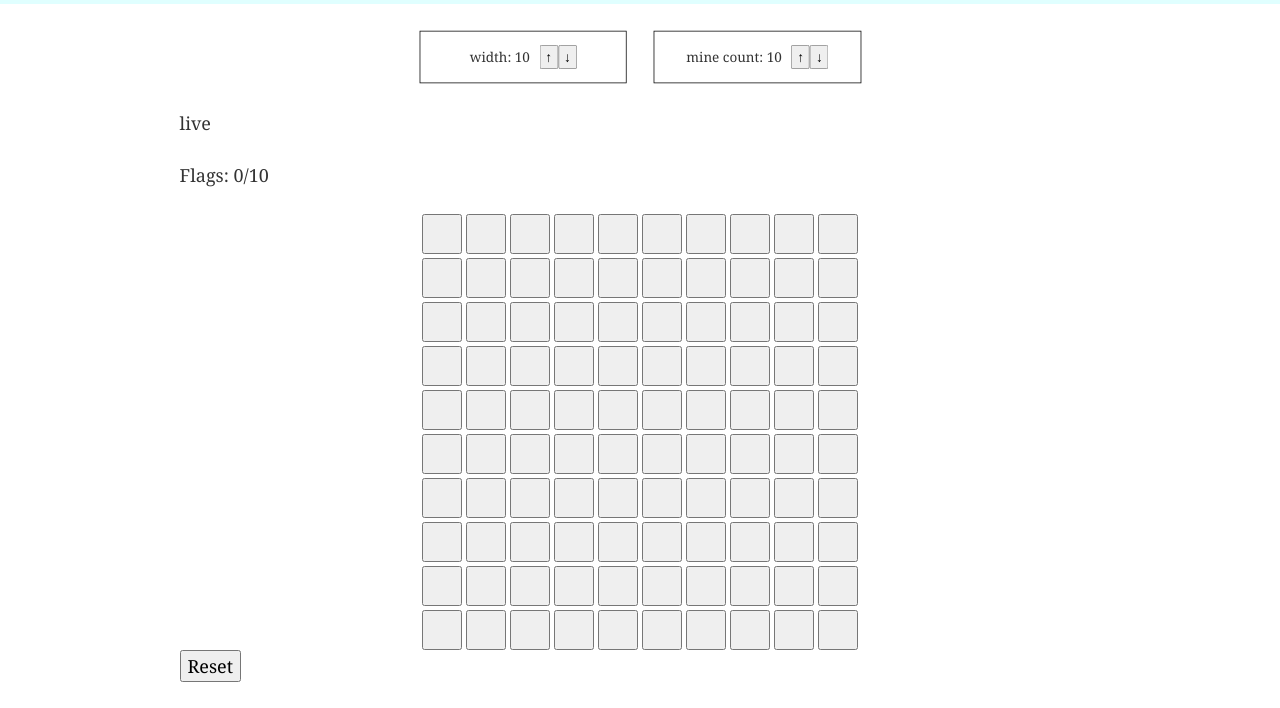
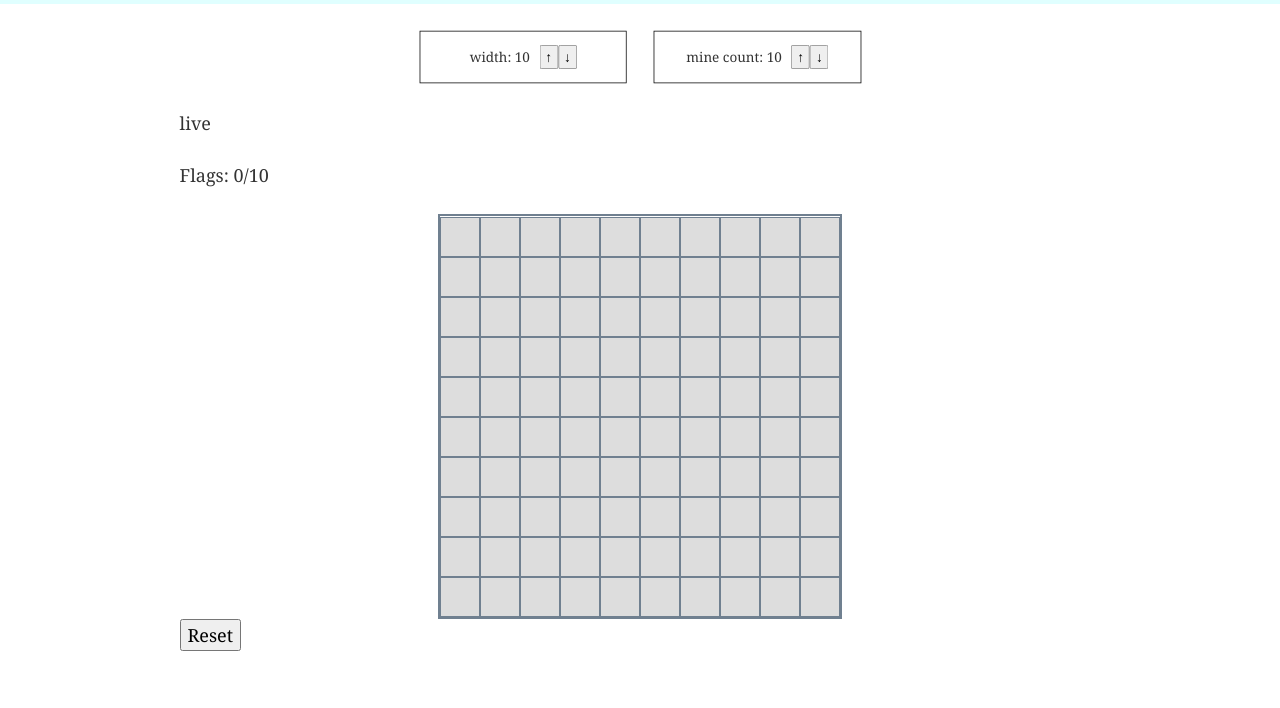
Before and after one commit to LucasLombardo/minesweeper, a Gatsby site: page / in a window 1280 px wide. Shown: the part 95-803 px from the top of the page. Built offline with nearby package versions, Linux system fonts and the light colour scheme; Gatsby itself is replaced by a stand-in of ours.

Commit message:
add styling and logic to avoid flash of next board

```diff
--- a/src/components/Gameboard.js
+++ b/src/components/Gameboard.js
@@ -10,13 +10,21 @@ const Board = styled.div`
   display: grid;
   justify-content: center;
   margin: 0 auto;
-  grid-gap: 4px;
+  /* grid-gap: 1px; */
+  border: 2px solid slategray;
+  width: fit-content;
+  padding-top: 1px;
   button {
     height: ${SPACE_WIDTH};
   }
+  &.changing {
+    span {
+      opacity: 0;
+    }
+  }
 `
 
-const Gameboard = ({ boardWidth, mineCount }) => {
+const Gameboard = ({ boardWidth, mineCount, preventSpaceFlash, boardClass }) => {
   const [status, setStatus] = useState(`live`)
   const [spaces, setSpaces] = useState([])
   const [flagCount, setFlagCount] = useState(0)
@@ -25,7 +33,10 @@ const Gameboard = ({ boardWidth, mineCount }) => {
     setSpaces(initializeBoard(boardWidth, mineCount))
   }, [boardWidth, mineCount])
 
-  const resetBoard = () => setSpaces(initializeBoard(boardWidth, mineCount))
+  const resetBoard = () => {
+    preventSpaceFlash();
+    setSpaces(initializeBoard(boardWidth, mineCount))
+  }
 
   const checkWin = () => {
     if (status === "live") {
@@ -75,6 +86,7 @@ const Gameboard = ({ boardWidth, mineCount }) => {
       </p>
       <Board
         style={{ gridTemplateColumns: `repeat(${boardWidth}, ${SPACE_WIDTH})` }}
+        className={boardClass}
       >
         {spaces.map((s, i) => (
           <Space
--- a/src/components/Space.js
+++ b/src/components/Space.js
@@ -1,4 +1,15 @@
 import React, { useState, useEffect } from "react"
+import styled from 'styled-components'
+
+const SpaceButton = styled.button`
+  border: 1px solid slategray;
+  background-color: #DDD;
+  outline: none;
+  &.shown {
+    border: 1px solid lightgray;
+    background-color: #FFF;
+  }
+`;
 
 const Space = ({
   spaceData,
@@ -49,12 +60,14 @@ const Space = ({
     setFlagged(!flagged)
   }
 
-  const display = spaceData.isMine ? "💣" : spaceData.value
+  let display = spaceData.isMine ? "💣" : spaceData.value
+  if(display === 0) display = ''
   const unshownDisplay = flagged ? "🚩" : ""
+  const classes = showSpace ? "shown" : "unshown";
   return (
-    <button onClick={handleClick} onContextMenu={handleLeftClick}>
-      {showSpace ? display : unshownDisplay}
-    </button>
+    <SpaceButton className={classes} onClick={handleClick} onContextMenu={handleLeftClick}>
+      <span>{showSpace ? display : unshownDisplay}</span>
+    </SpaceButton>
   )
 }
 
--- a/src/pages/index.js
+++ b/src/pages/index.js
@@ -15,11 +15,19 @@ const Adjusters = styled.div`
 const IndexPage = () => {
   const [width, setWidth] = useState(10)
   const [mines, setMines] = useState(10)
+  const [boardClass, setBoardClass] = useState(`normal`)
+
+  const preventSpaceFlash = () => {
+    setBoardClass('changing');
+    setTimeout(() => setBoardClass('normal'), 100);
+  }
 
   const incrementWidth = () => {
+    preventSpaceFlash()
     if (width < 25) setWidth(width + 1)
   }
   const decrementWidth = () => {
+    preventSpaceFlash()
     if (width > 1) setWidth(width - 1)
     if ((width - 1) ** 2 < mines) {
       setMines((width - 1) ** 2)
@@ -27,9 +35,11 @@ const IndexPage = () => {
   }
 
   const incrementMines = () => {
+    preventSpaceFlash()
     if (mines < width ** 2) setMines(mines + 1)
   }
   const decrementMines = () => {
+    preventSpaceFlash()
     if (mines > 0) setMines(mines - 1)
   }
 
@@ -44,7 +54,7 @@ const IndexPage = () => {
         </ArrowAdjusters>
       </Adjusters>
       <SEO title="Minesweeper" keywords={[`minesweeper`, `react`]} />
-      <Gameboard boardWidth={width} mineCount={mines} />
+      <Gameboard boardClass={boardClass} boardWidth={width} mineCount={mines} preventSpaceFlash={preventSpaceFlash} />
     </Layout>
   )
 }
```
